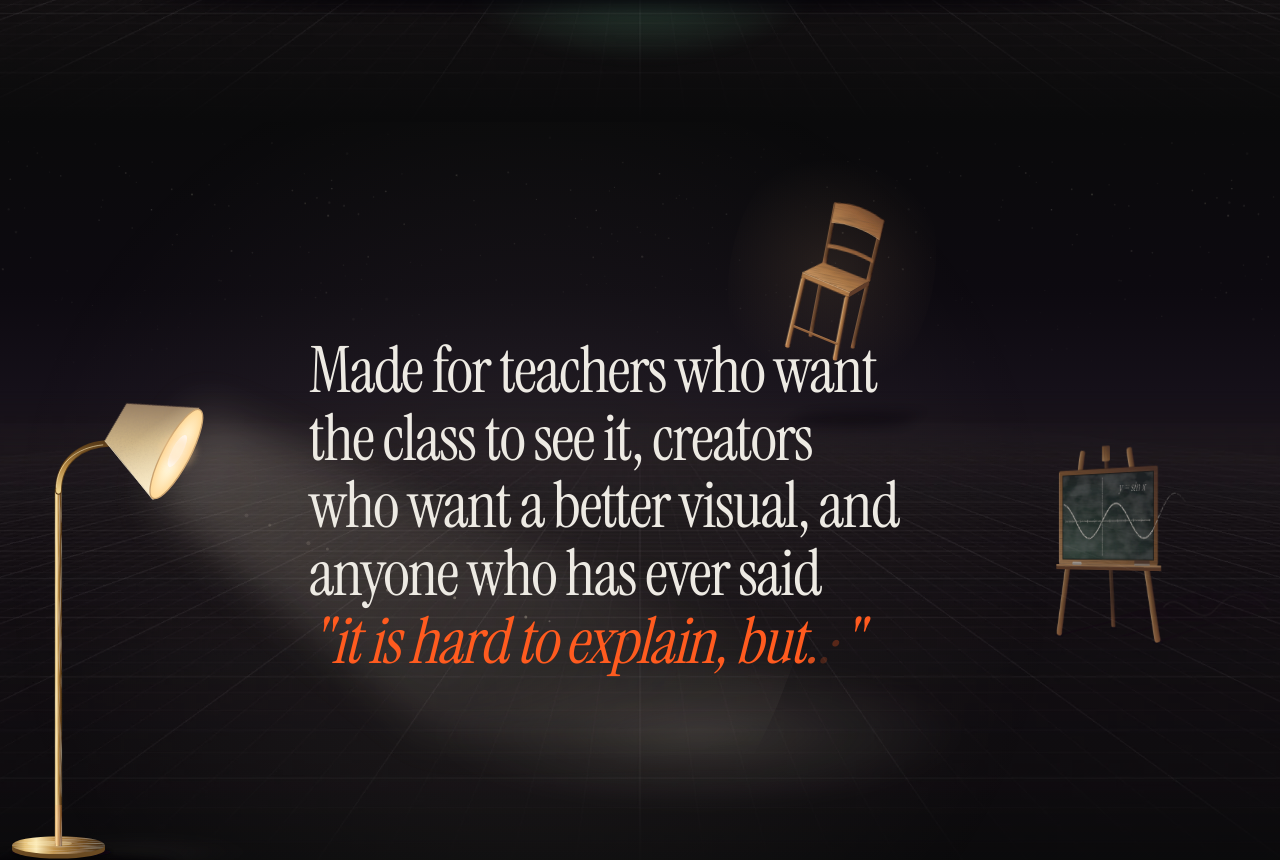
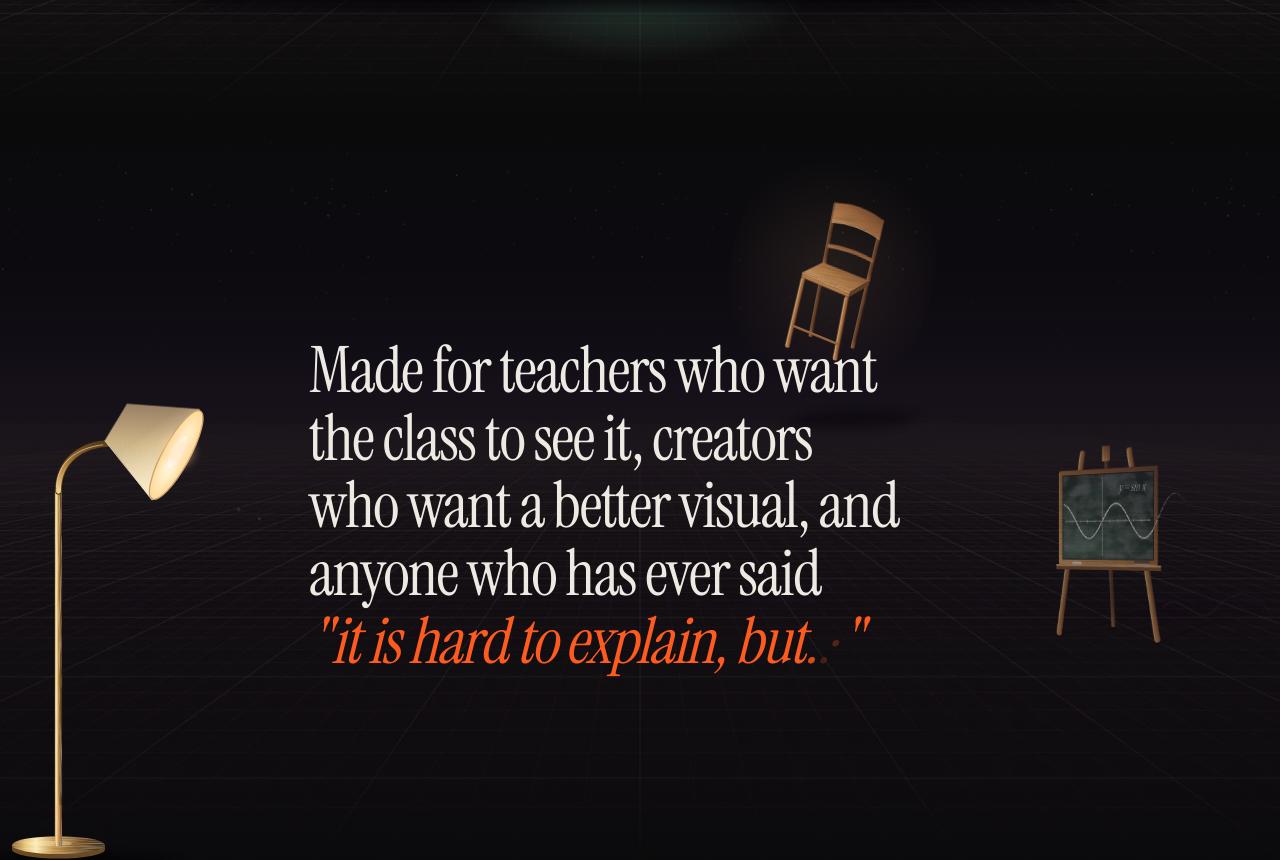
Before and after one commit to Shubham-355/manition-web, a Next.js app: page / in a window 1280 px wide. Shown: the part 4020-4880 px from the top of the page. Built offline with nearby package versions, Linux system fonts and the light colour scheme; no server answers.

Commit message:
home: turn the lamp shade so its beam lands under explain

```diff
--- a/app/components/home/motion.ts
+++ b/app/components/home/motion.ts
@@ -311,12 +311,12 @@ export function useNightMotion(rootRef: RefObject<HTMLElement | null>, joined: b
 }
 
 type P2 = [number, number];
-type Light = { C: P2; U: P2; L: P2; pc: P2; rx: number; motes: SVGElement[] };
+type Light = { C: P2; U: P2; L: P2; pc: P2; rx: number; tb: [number, number, number, number]; motes: SVGElement[] };
 
 /*
- * Lays the quiet room's lamp light out in section pixels: a cone from the shade opening (taken from
- * the lamp drawing's own geometry) to a pool on the floor below the text, a soft glow behind the
- * text and a spill at the lamp's foot. Re-run now and then so it follows resizes.
+ * Lays the quiet room's lamp light out in section pixels. The shade turns (25-30deg beam) so its centre
+ * line lands on the floor under "explain"; a conic cone runs from the shade opening to a pool there.
+ * Re-run now and then so it follows resizes.
  */
 function layoutLight(svg: SVGSVGElement | null): Light | null {
   const sec = svg?.parentElement;
@@ -328,23 +328,79 @@ function layoutLight(svg: SVGSVGElement | null): Light | null {
   const lr = box.getBoundingClientRect(), tr = txt.getBoundingClientRect();
   const lx = (lr.left - sr.left) * k, ly = (lr.top - sr.top) * k, ls = (lr.width * k) / 600;
   const P = (x: number, y: number): P2 => [lx + x * ls, ly + y * ls];
-  // shade opening in lamp units: ellipse (374,262) rx112 at -24deg, inside rotate(-38 272 146)
-  const A = (-38 * Math.PI) / 180, ca = Math.cos(A), sa = Math.sin(A);
-  const ox = 272 + 102 * ca - 116 * sa, oy = 146 + 102 * sa + 116 * ca;
-  const B = (-62 * Math.PI) / 180, ex = 112 * Math.cos(B), ey = 112 * Math.sin(B);
-  const U = P(ox + ex, oy + ey), L = P(ox - ex, oy - ey), C = P(ox, oy);
   const tx = (tr.left - sr.left) * k, ty = (tr.top - sr.top) * k, tw = tr.width * k, th = tr.height * k;
-  const rx = Math.max(140, tw * 0.4), ry = rx / 3.5, px = tx + tw * 0.58, py = Math.min(H - ry * 0.6, ty + th + ry * 0.75);
-  const el = (s: string) => svg.querySelector('[data-ql="' + s + '"]');
-  const set = (e: Element | null, o: Record<string, number>) => Object.keys(o).forEach((a) => e?.setAttribute(a, o[a].toFixed(1)));
-  el("cone")?.setAttribute("points", [U, [px + rx, py], [px - rx, py], L].map((p) => p[0].toFixed(1) + "," + p[1].toFixed(1)).join(" "));
-  set(el("axis"), { x1: C[0], y1: C[1], x2: px, y2: py });
-  set(el("fall"), { cx: C[0], cy: C[1], r: Math.hypot(px - C[0], py - C[1]) * 1.1 });
-  set(el("pool"), { cx: px, cy: py, rx, ry });
-  set(el("text"), { cx: tx + tw * 0.33, cy: ty + th * 0.68, r: 600 * Math.min(1, W / 1440) });
-  const base = P(166, 1066), sp = P(ox + 60, 1066);
-  set(el("spill"), { cx: (base[0] + sp[0]) / 2 + 30 * ls, cy: base[1], rx: 150 * ls * 1.6, ry: 22 * ls * 1.6 });
-  return { C, U, L, pc: [px, py], rx, motes: Array.from(svg.querySelectorAll<SVGElement>("[data-mote]")) };
+  // target: the floor point centred under "explain"
+  let px = tx + tw * 0.45;
+  const tn = Array.from(txt.querySelectorAll("span")).map((e) => e.firstChild).find((n) => n?.nodeType === 3 && n.textContent?.includes("explain"));
+  if (tn) {
+    const r = document.createRange(), i = tn.textContent!.indexOf("explain");
+    r.setStart(tn, i);
+    r.setEnd(tn, i + 7);
+    const rr = r.getBoundingClientRect();
+    px = (rr.left + rr.width / 2 - sr.left) * k;
+  }
+  const rx = Math.max(120, tw * 0.28), ry = rx / 3.5, floorMax = H - ry * 0.7, minY = ty + th + ry * 0.6;
+  // the shade turns about the arm joint; its beam centre line sits deg + 66 below horizontal
+  const open = (deg: number) => {
+    const A = (deg * Math.PI) / 180, ca = Math.cos(A), sa = Math.sin(A);
+    return { ox: 272 + 102 * ca - 116 * sa, oy: 146 + 102 * sa + 116 * ca, B: ((deg + 14) * Math.PI) / 180 };
+  };
+  const tan = (d: number) => Math.tan((d * Math.PI) / 180);
+  let beam = 28, o = open(beam - 66), C = P(o.ox, o.oy), py = C[1] + (px - C[0]) * tan(beam);
+  for (let it = 0; it < 8; it++) {
+    o = open(beam - 66);
+    C = P(o.ox, o.oy);
+    const need = (Math.atan2(Math.max(minY, Math.min(floorMax, py)) - C[1], px - C[0]) * 180) / Math.PI;
+    beam = Math.max(25, Math.min(30, need));
+    py = C[1] + (px - C[0]) * tan(beam);
+  }
+  py = Math.max(minY, Math.min(floorMax, py));
+  const ex = 112 * Math.cos(o.B), ey = 112 * Math.sin(o.B);
+  box.querySelector("[data-shade]")?.setAttribute("transform", "rotate(" + (beam - 66).toFixed(2) + " 272 146)");
+  const gl = box.querySelector<HTMLElement>("[data-qglow]");
+  if (gl) {
+    gl.style.left = ((o.ox - 48) / 6).toFixed(2) + "%";
+    gl.style.top = ((o.oy - 48) / 11).toFixed(2) + "%";
+  }
+  const U = P(o.ox + ex, o.oy + ey), L = P(o.ox - ex, o.oy - ey);
+  const pc: P2 = [C[0] + (py - C[1]) / tan(beam), py];
+  layoutCone(sec, U, L, rx, pc, ry);
+  return { C, U, L, pc, rx, tb: [tx - 24, ty - 24, tx + tw + 24, ty + th + 24], motes: Array.from(svg.querySelectorAll<SVGElement>("[data-mote]")) };
+}
+
+/* the cone is a conic gradient from a virtual apex behind the shade, so it is as wide as the shade there and as the pool at the floor */
+function layoutCone(sec: HTMLElement, U: P2, L: P2, rx: number, pc: P2, ry: number) {
+  const el = sec.querySelector<HTMLElement>("[data-qcone]");
+  if (!el) return;
+  const C = [(U[0] + L[0]) / 2, (U[1] + L[1]) / 2], w0 = Math.hypot(U[0] - L[0], U[1] - L[1]) / 2;
+  const cx = pc[0] - C[0], cy = pc[1] - C[1], k0 = w0 / Math.max(1, rx - w0);
+  const O = [C[0] - cx * k0, C[1] - cy * k0];
+  const ax = pc[0] - O[0], ay = pc[1] - O[1], D = Math.hypot(ax, ay), ux = ax / D, uy = ay / D;
+  const h = (Math.atan(rx / D) * 180) / Math.PI;
+  const dS = Math.hypot(C[0] - O[0], C[1] - O[1]);
+  const f = Math.min(h * 0.6, ((36 / ((dS + D) / 2)) * 180) / Math.PI); // ~70px feather across each side mid-beam
+  const R = D + ry * 2 + 40, c = "#F4E9D0", z = "rgba(244,233,208,0)";
+  Object.assign(el.style, {
+    left: O[0] - R + "px",
+    top: O[1] + "px",
+    width: 2 * R + "px",
+    height: R + "px",
+    transform: "rotate(" + Math.atan2(-ux, uy) + "rad)",
+    background: "conic-gradient(from " + (180 - h - f) + "deg at 50% 0%, " + z + " 0deg, " + c + " " + 2 * f + "deg, " + c + " " + 2 * h + "deg, " + z + " " + (2 * h + 2 * f) + "deg, " + z + " 360deg)",
+  });
+  const pct = (v: number) => ((Math.max(0, Math.min(R, v)) / R) * 100).toFixed(2) + "%";
+  const m = "linear-gradient(180deg, rgba(0,0,0,0) 0%, rgba(0,0,0,0) " + pct(dS - 4) + ", rgba(0,0,0,.22) " + pct(dS + 14) + ", rgba(0,0,0,.14) " + pct((dS + D) / 2) + ", rgba(0,0,0,.08) " + pct(D) + ", rgba(0,0,0,0) " + pct(D + ry * 1.8) + ")";
+  el.style.webkitMaskImage = m;
+  el.style.maskImage = m;
+  const pool = sec.querySelector<HTMLElement>("[data-qpool]");
+  if (pool)
+    Object.assign(pool.style, {
+      left: pc[0] - rx * 1.25 + "px",
+      top: pc[1] - ry * 1.25 + "px",
+      width: rx * 2.5 + "px",
+      height: ry * 2.5 + "px",
+      background: "radial-gradient(closest-side, rgba(244,233,208,.10), rgba(244,233,208,.06) 45%, rgba(244,233,208,.02) 75%, rgba(244,233,208,0))",
+    });
 }
 
 /* dust drifting slowly down the cone, brightest mid-beam */
@@ -357,6 +413,8 @@ function driftMotes(q: Light, t: number) {
     const x = q.C[0] + ax * s + nx * lat * half, y = q.C[1] + ay * s + ny * lat * half + 6 * Math.sin(t * 0.2 + i);
     m.setAttribute("cx", x.toFixed(1));
     m.setAttribute("cy", y.toFixed(1));
-    m.setAttribute("opacity", ((0.2 + ((i * 3) % 5) * 0.05) * Math.sin(Math.PI * ((s - 0.1) / 0.78))).toFixed(2));
+    // motes fade out over the text so they never sit on the letters
+    const b = q.tb, dx = Math.max(b[0] - x, 0, x - b[2]), dy = Math.max(b[1] - y, 0, y - b[3]), away = Math.min(1, Math.hypot(dx, dy) / 30);
+    m.setAttribute("opacity", ((0.2 + ((i * 3) % 5) * 0.05) * Math.sin(Math.PI * ((s - 0.1) / 0.78)) * away).toFixed(2));
   });
 }
--- a/app/components/home/props.ts
+++ b/app/components/home/props.ts
@@ -585,7 +585,7 @@ function lamp(u: string) {
     <path d="M160 258 C 160 190, 210 152, 278 150" fill="none" stroke="#5a3c18" stroke-width="15" stroke-linecap="round"/>
     <path d="M160 258 C 160 190, 210 152, 278 150" fill="none" stroke="url(#${u}brV)" stroke-width="11" stroke-linecap="round"/>
     <path d="M155 250 C 156 196, 200 160, 260 154" fill="none" stroke="#fff0c4" stroke-width="1.6" opacity=".8"/>
-    <g transform="rotate(-38 272 146)">
+    <g data-shade="1" transform="rotate(-38 272 146)">
     <path d="M266 140 L356 104 L478 212 C 450 252 330 314 270 310 Z" fill="url(#${u}sh)" filter="url(#${u}linen)"/>
     <path d="M266 140 L356 104 L478 212 C 450 252 330 314 270 310 Z" fill="url(#${u}rim)"/>
     <path d="M266 140 L270 310" stroke="#fff6dc" stroke-width="1.6" opacity=".7"/>
```
